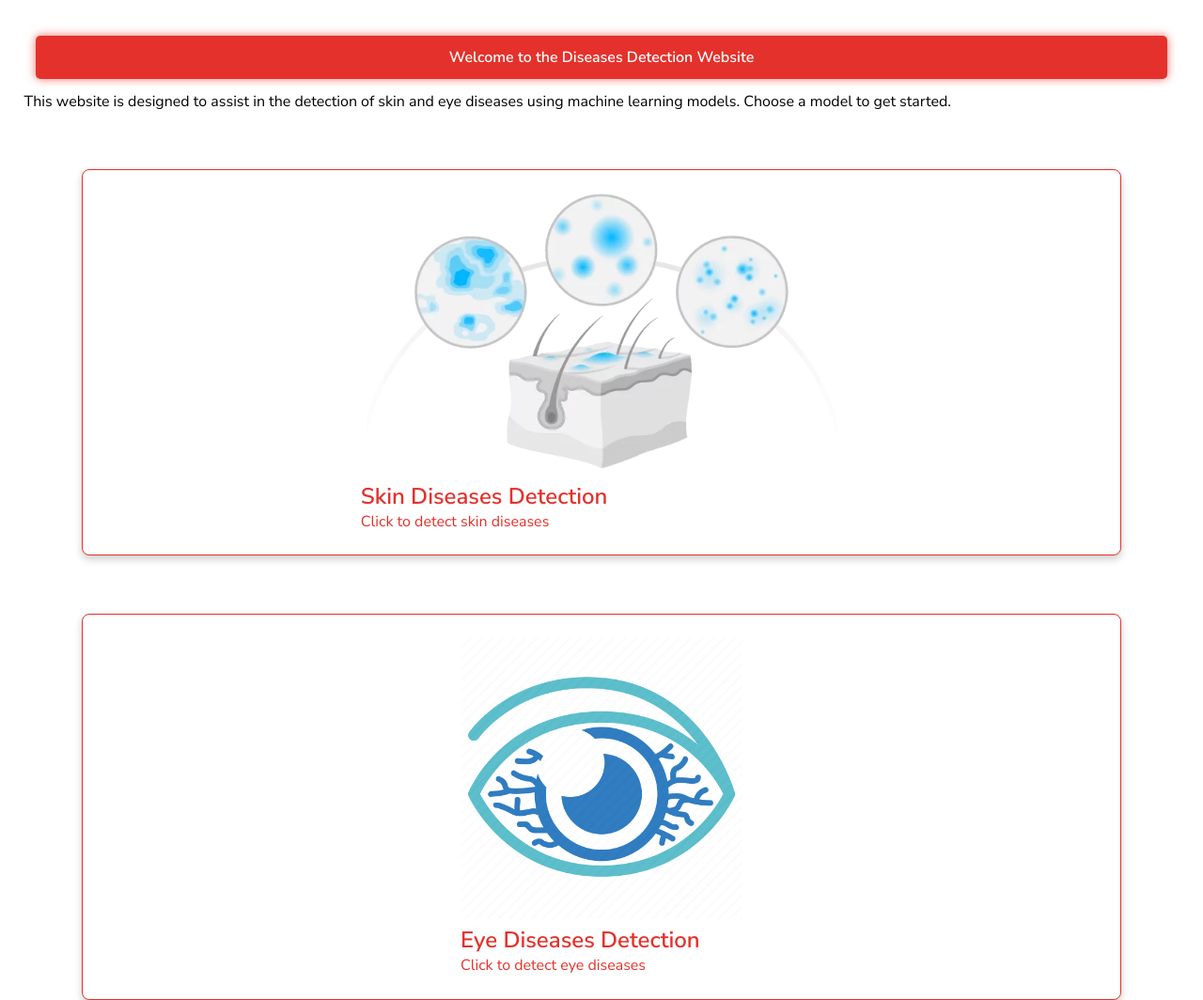
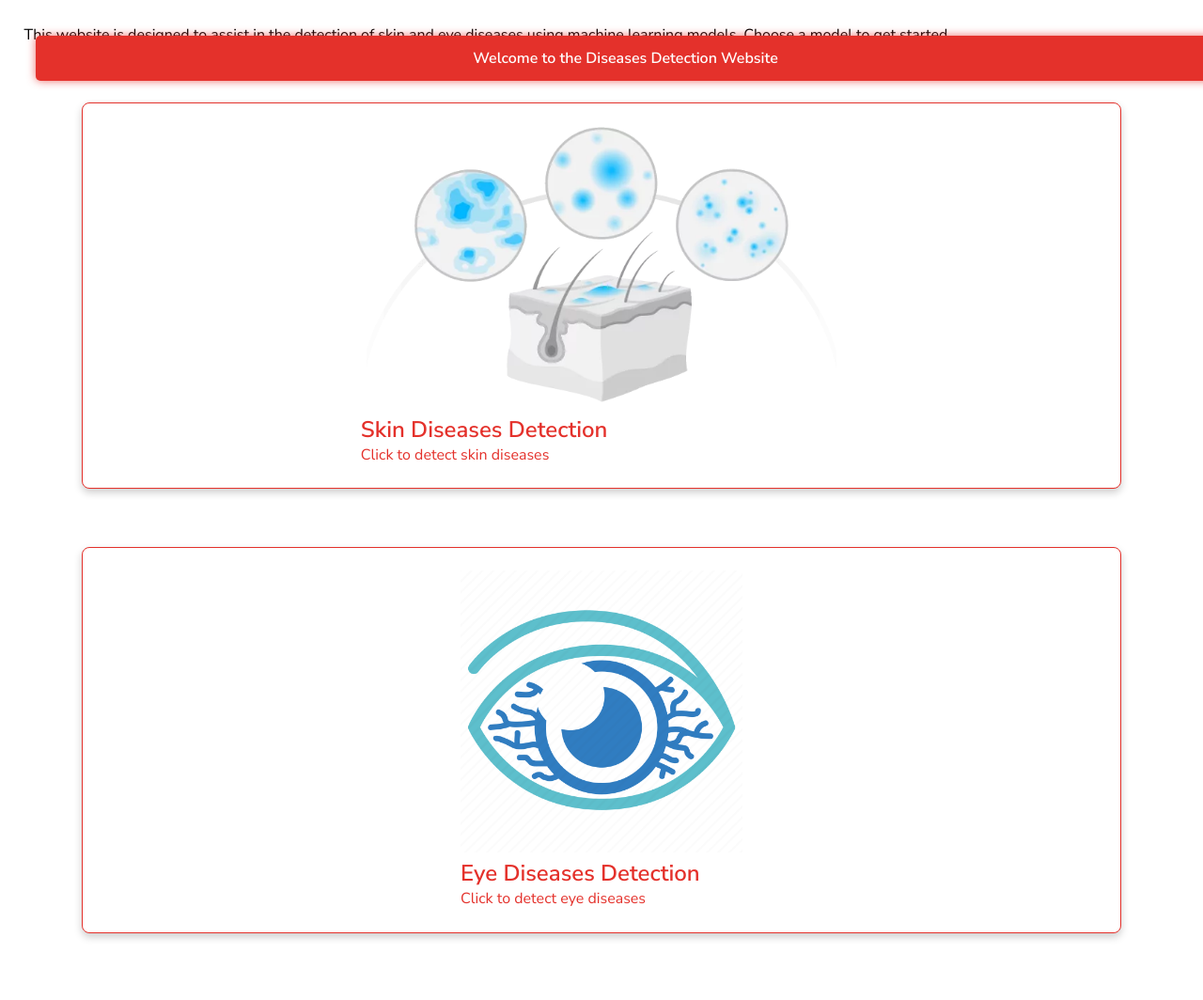
Before and after one commit to mujammil-shaikh/Diseases_Detection_Website, a website: page public/index.html in a window 1280 px wide. Shown: the top 1064 px of the page at 94% size. After the commit the page ends 1031 px from the top, so only its background shows below. Drawn offline with Linux system fonts and the light colour scheme.

Commit message:
Update main_style.css

```diff
--- a/public/main_style.css
+++ b/public/main_style.css
@@ -107,6 +107,8 @@ img {
 }
 
 .h1 {
+  position: fixed;
+  width: 98%;
   text-align: center;
   color: white;
   padding: 1% 0;
```
